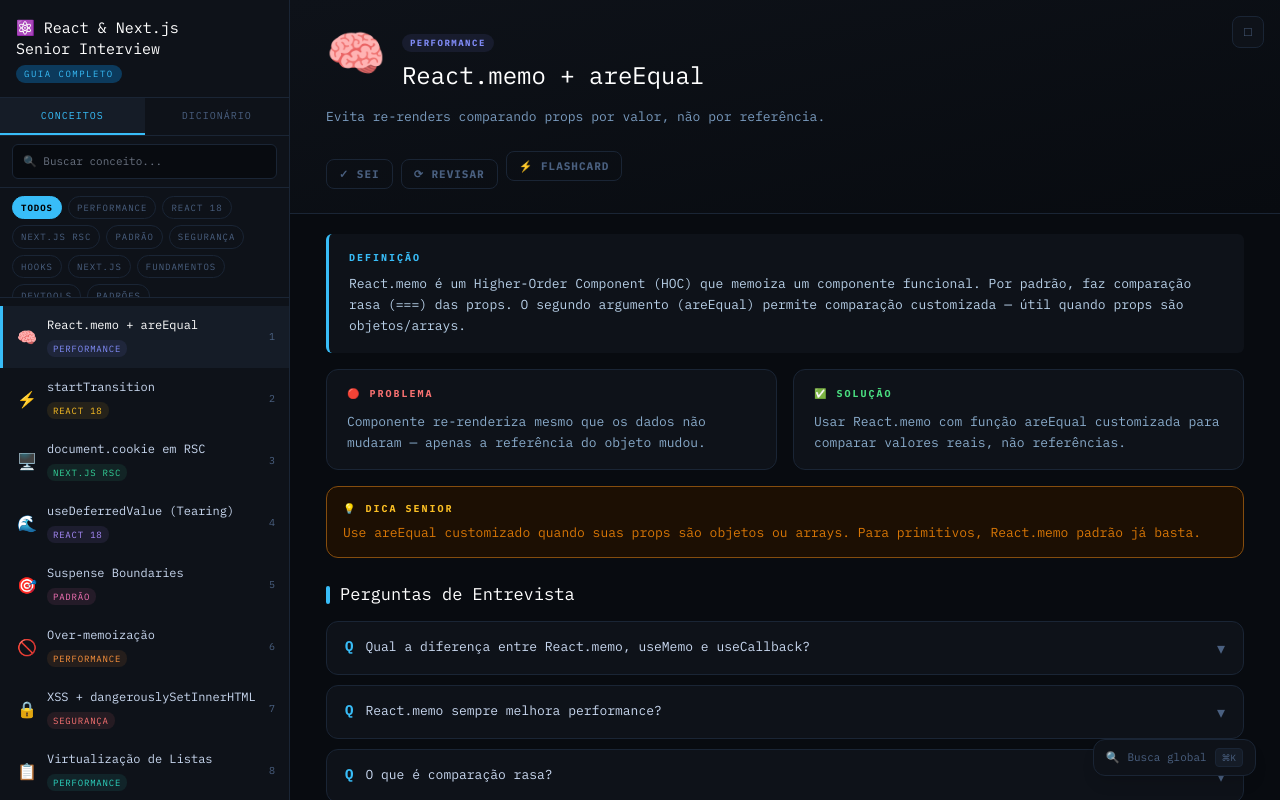
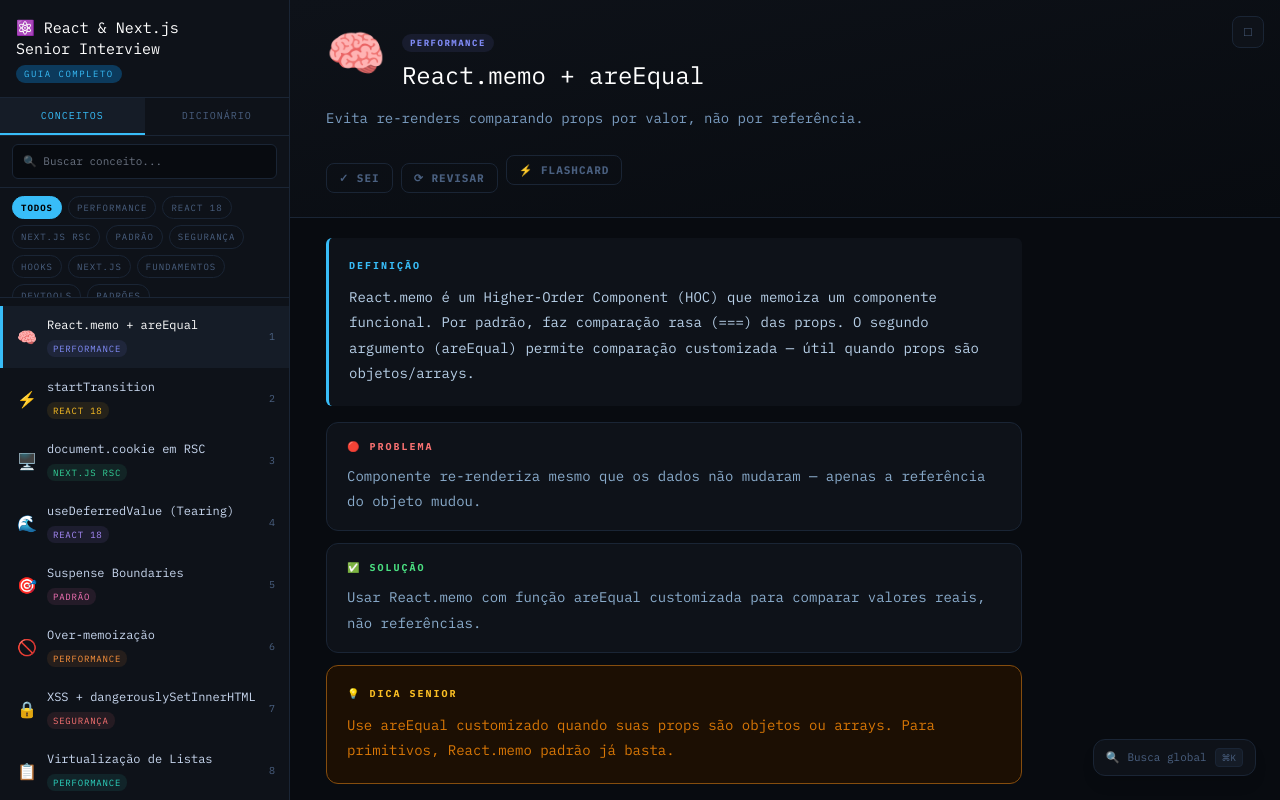
Before and after one commit to felvieira/react-tips, a Next.js app: page /concepts/1 in a window 1280 px wide. Built offline with nearby package versions, Linux system fonts and the light colour scheme.

Commit message:
fix: improve content readability (max-w, vertical layout, 14px text, 1.8 line-height)

```diff
--- a/src/components/concept/ConceptHero.tsx
+++ b/src/components/concept/ConceptHero.tsx
@@ -17,7 +17,7 @@
           <h2 className="font-display text-2xl text-white leading-tight">{concept.title}</h2>
         </div>
       </div>
-      <p className="text-[13px] text-[#7a9cc0] leading-relaxed max-w-2xl">{concept.summary}</p>
+      <p className="text-[14px] text-[#7a9cc0] leading-[1.8] max-w-2xl">{concept.summary}</p>
       {children}
     </div>
   )
--- a/src/components/concept/ConceptPageClient.tsx
+++ b/src/components/concept/ConceptPageClient.tsx
@@ -46,7 +46,7 @@
           </button>
         </div>
       </ConceptHero>
-      <div className="px-9 pb-9">
+      <div className="px-6 md:px-9 pb-9 max-w-3xl">
         <DefinitionBlock text={concept.definition} />
         <SectionGrid items={sections} />
         <TipBlock text={concept.tip} />
--- a/src/components/concept/DefinitionBlock.tsx
+++ b/src/components/concept/DefinitionBlock.tsx
@@ -1,8 +1,8 @@
 export function DefinitionBlock({ text }: { text: string }) {
   return (
-    <div className="bg-surface border-l-[3px] border-accent rounded-md px-5 py-4 mt-5">
-      <div className="text-[10px] text-accent uppercase tracking-[2px] font-bold mb-2">Definição</div>
-      <p className="text-[13px] text-[#b8d0e8] leading-relaxed">{text}</p>
+    <div className="bg-surface border-l-[3px] border-accent rounded-md px-5 py-5 mt-5">
+      <div className="text-[10px] text-accent uppercase tracking-[2px] font-bold mb-3">Definição</div>
+      <p className="text-[14px] text-[#b8d0e8] leading-[1.8]">{text}</p>
     </div>
   )
 }
--- a/src/components/concept/FlashcardMode.tsx
+++ b/src/components/concept/FlashcardMode.tsx
@@ -44,25 +44,23 @@
           </button>
         ) : (
           <div className="w-full space-y-4">
-            <div className="bg-surface border-l-[3px] border-accent rounded-md px-5 py-4">
-              <div className="text-[10px] text-accent uppercase tracking-[2px] font-bold mb-2">Definição</div>
-              <p className="text-[13px] text-[#b8d0e8] leading-relaxed">{concept.definition}</p>
+            <div className="bg-surface border-l-[3px] border-accent rounded-md px-5 py-5">
+              <div className="text-[10px] text-accent uppercase tracking-[2px] font-bold mb-3">Definição</div>
+              <p className="text-[14px] text-[#b8d0e8] leading-[1.8]">{concept.definition}</p>
             </div>
 
-            <div className="grid grid-cols-2 gap-4">
-              <div className="bg-surface border border-border rounded-xl px-5 py-4">
-                <div className="text-[10px] text-[#f87171] uppercase tracking-[2px] font-bold mb-2">🔴 Problema</div>
-                <p className="text-[13px] text-[#8aaccc] leading-relaxed">{concept.problem}</p>
-              </div>
-              <div className="bg-surface border border-border rounded-xl px-5 py-4">
-                <div className="text-[10px] text-[#4ade80] uppercase tracking-[2px] font-bold mb-2">✅ Solução</div>
-                <p className="text-[13px] text-[#8aaccc] leading-relaxed">{concept.solution}</p>
-              </div>
+            <div className="bg-surface border border-border rounded-xl px-5 py-4">
+              <div className="text-[10px] text-[#f87171] uppercase tracking-[2px] font-bold mb-3">🔴 Problema</div>
+              <p className="text-[14px] text-[#8aaccc] leading-[1.8]">{concept.problem}</p>
+            </div>
+            <div className="bg-surface border border-border rounded-xl px-5 py-4">
+              <div className="text-[10px] text-[#4ade80] uppercase tracking-[2px] font-bold mb-3">✅ Solução</div>
+              <p className="text-[14px] text-[#8aaccc] leading-[1.8]">{concept.solution}</p>
             </div>
 
-            <div className="rounded-xl px-4 py-3.5 border border-[#854d0e] bg-[#1c0f03]">
-              <div className="text-[10px] text-[#fbbf24] uppercase tracking-[2px] font-bold mb-1.5">💡 Dica Senior</div>
-              <p className="text-[13px] text-[#d97706] leading-relaxed">{concept.tip}</p>
+            <div className="rounded-xl px-5 py-5 border border-[#854d0e] bg-[#1c0f03]">
+              <div className="text-[10px] text-[#fbbf24] uppercase tracking-[2px] font-bold mb-3">💡 Dica Senior</div>
+              <p className="text-[14px] text-[#d97706] leading-[1.8]">{concept.tip}</p>
             </div>
 
             <div className="flex justify-center pt-2">
--- a/src/components/concept/QuestionAccordion.tsx
+++ b/src/components/concept/QuestionAccordion.tsx
@@ -17,12 +17,12 @@
             className="w-full flex items-start gap-3 px-[18px] py-3.5 text-left hover:bg-surface2 transition-colors"
           >
             <span className="text-accent font-bold flex-shrink-0 text-sm">Q</span>
-            <span className="flex-1 text-[13px] text-text leading-relaxed">{q.q}</span>
+            <span className="flex-1 text-[14px] text-text leading-relaxed">{q.q}</span>
             <span className={`text-muted flex-shrink-0 transition-transform ${open === i ? 'rotate-180 text-accent' : ''}`}>▾</span>
           </button>
           {open === i && (
-            <div className="px-[18px] pb-4 pl-[50px]">
-              <p className="text-[13px] text-[#8aaccc] leading-relaxed border-l-2 border-accent pl-3.5">{q.a}</p>
+            <div className="px-[18px] pb-5 pl-[50px]">
+              <p className="text-[14px] text-[#8aaccc] leading-[1.8] border-l-2 border-accent pl-4">{q.a}</p>
             </div>
           )}
         </div>
--- a/src/components/concept/SectionGrid.tsx
+++ b/src/components/concept/SectionGrid.tsx
@@ -10,14 +10,11 @@
 
 export function SectionGrid({ items }: { items: SectionItem[] }) {
   return (
-    <div className="grid grid-cols-2 gap-4 mt-4">
-      {items.map(({ label, icon, color, text, full }) => (
-        <div
-          key={label}
-          className={`bg-surface border border-border rounded-xl px-5 py-4 ${full ? 'col-span-2' : ''}`}
-        >
+    <div className="flex flex-col gap-3 mt-4">
+      {items.map(({ label, icon, color, text }) => (
+        <div key={label} className="bg-surface border border-border rounded-xl px-5 py-4">
           <SectionLabel color={color}>{icon} {label}</SectionLabel>
-          <p className="text-[13px] text-[#8aaccc] leading-relaxed">{text}</p>
+          <p className="text-[14px] text-[#8aaccc] leading-[1.8]">{text}</p>
         </div>
       ))}
     </div>
--- a/src/components/concept/TipBlock.tsx
+++ b/src/components/concept/TipBlock.tsx
@@ -1,8 +1,8 @@
 export function TipBlock({ text }: { text: string }) {
   return (
-    <div className="rounded-xl px-4 py-3.5 mt-4 border border-[#854d0e] bg-[#1c0f03]">
-      <div className="text-[10px] text-[#fbbf24] uppercase tracking-[2px] font-bold mb-1.5">💡 Dica Senior</div>
-      <p className="text-[13px] text-[#d97706] leading-relaxed">{text}</p>
+    <div className="rounded-xl px-5 py-5 mt-3 border border-[#854d0e] bg-[#1c0f03]">
+      <div className="text-[10px] text-[#fbbf24] uppercase tracking-[2px] font-bold mb-3">💡 Dica Senior</div>
+      <p className="text-[14px] text-[#d97706] leading-[1.8]">{text}</p>
     </div>
   )
 }
```
